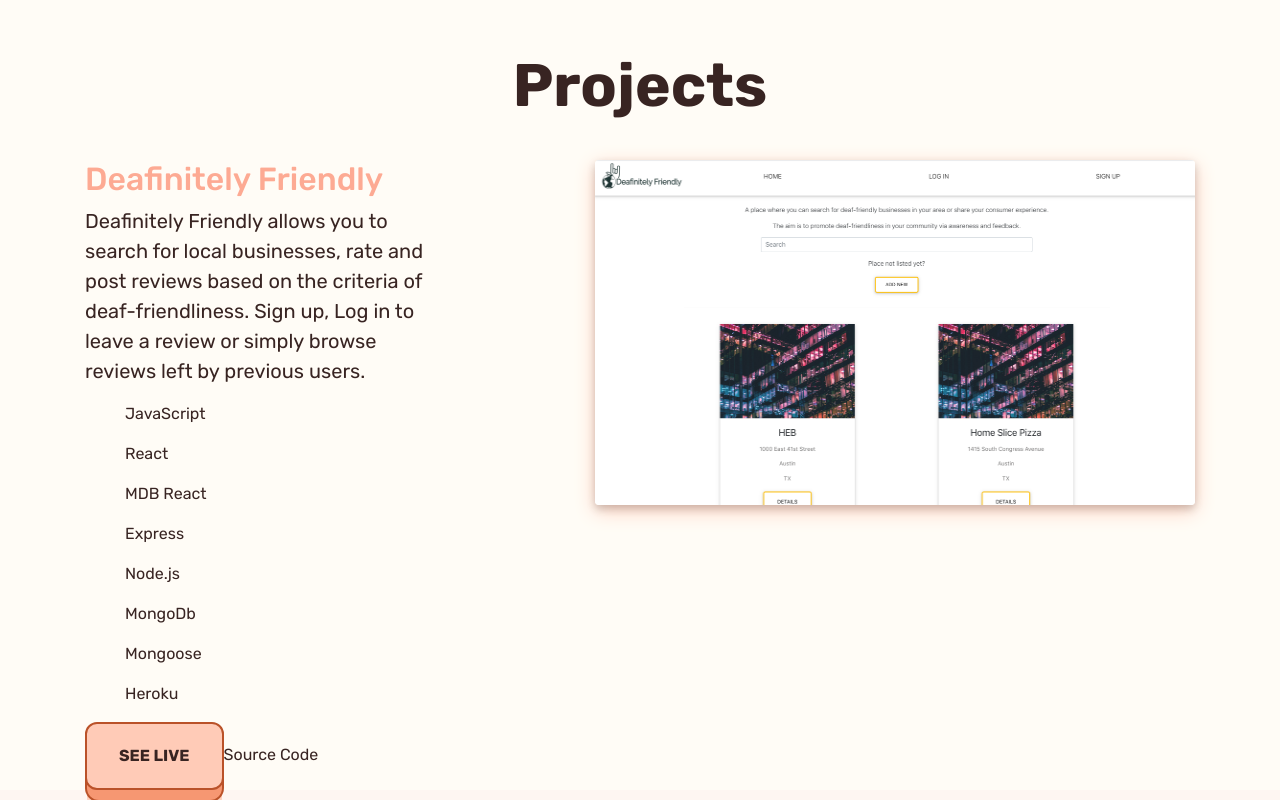
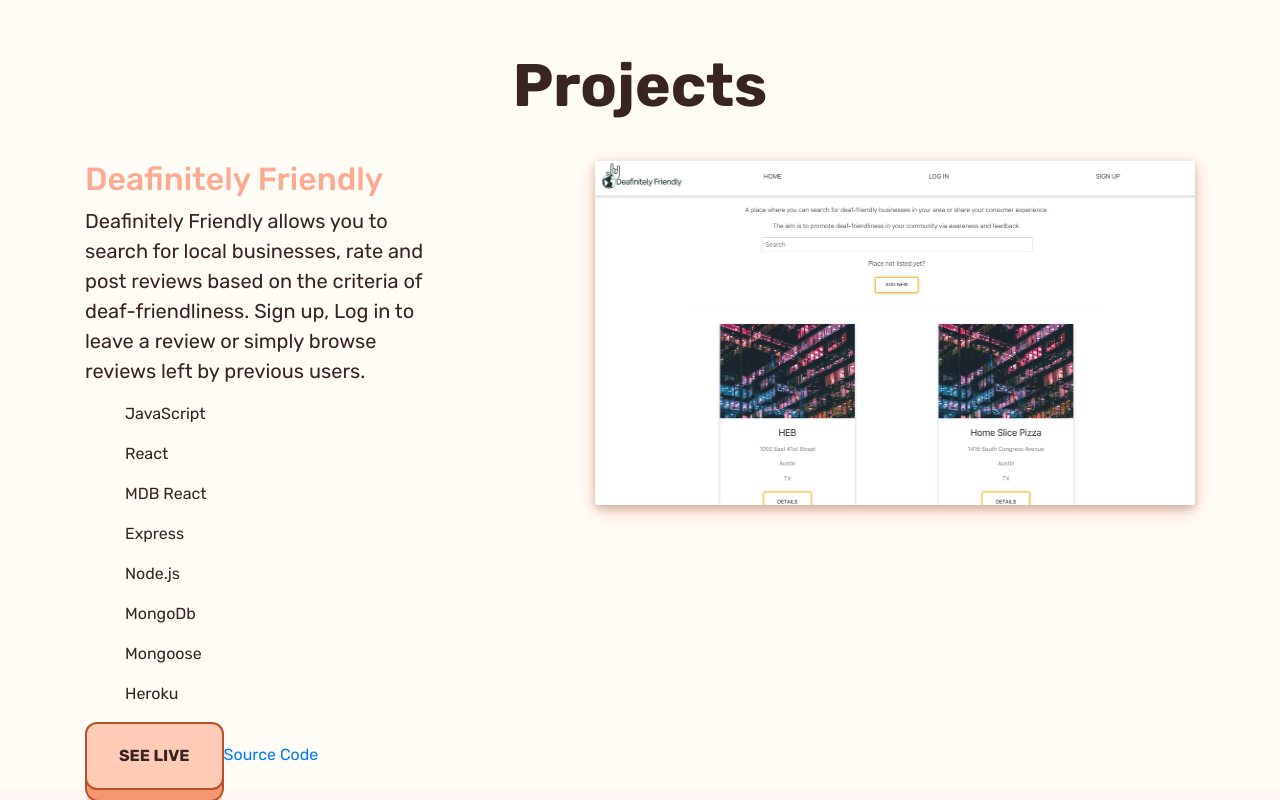
Before and after one commit to beverlyosoria/portfolio, a React (Create React App) app: page / in a window 1280 px wide. Shown: the part 1494-2294 px from the top of the page. Built offline with nearby package versions, Linux system fonts and the light colour scheme.

Commit message:
css animation on project image and links

```diff
--- a/src/components/projects.js
+++ b/src/components/projects.js
@@ -55,13 +55,10 @@ class Projects extends Component {
               </Link>
               {/* Github Repo Link */}
               <Link
+                className="project-link"
                 to="https://github.com/beverlyosoria/deafinitely-friendly"
                 target="_blank"
                 rel="noopener noreferrer"
-                style={{
-                  color: "inherit",
-                  textDecoration: "none"
-                }}
               >
                 Source Code
               </Link>
```
